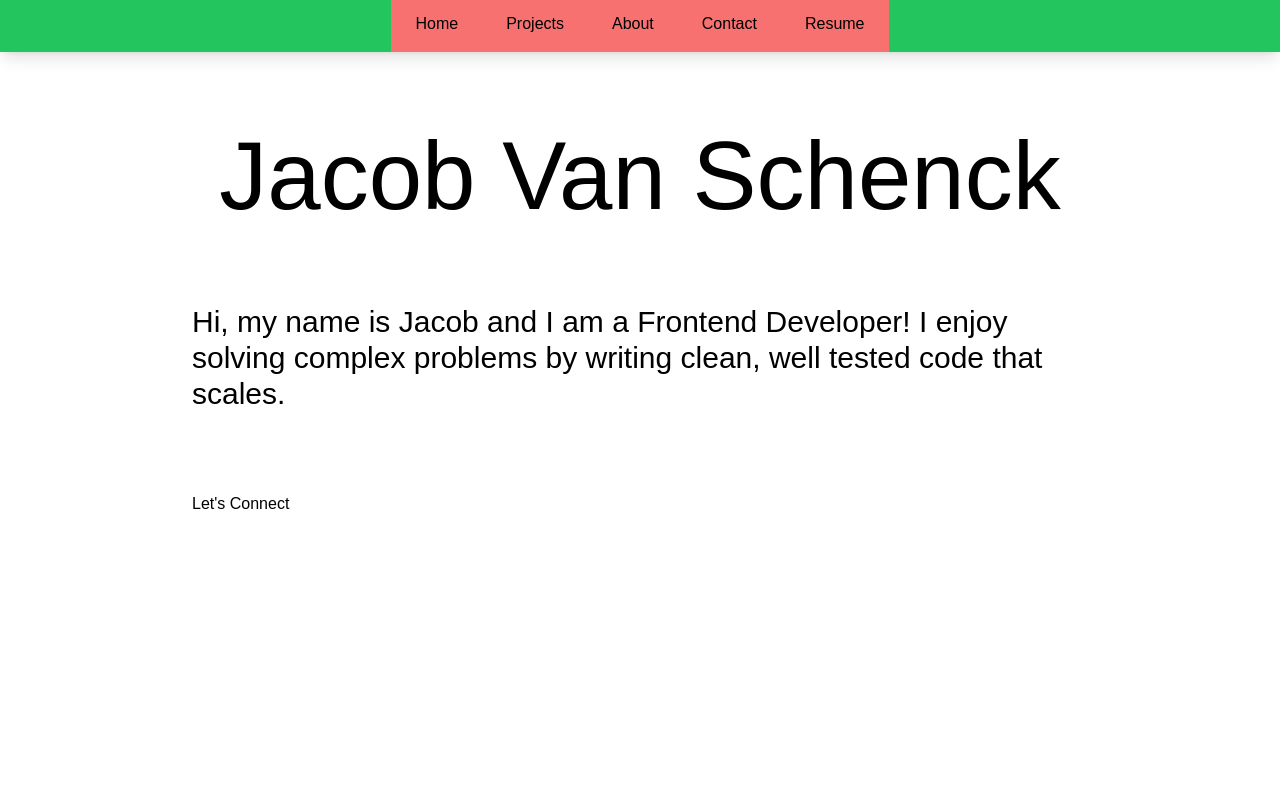
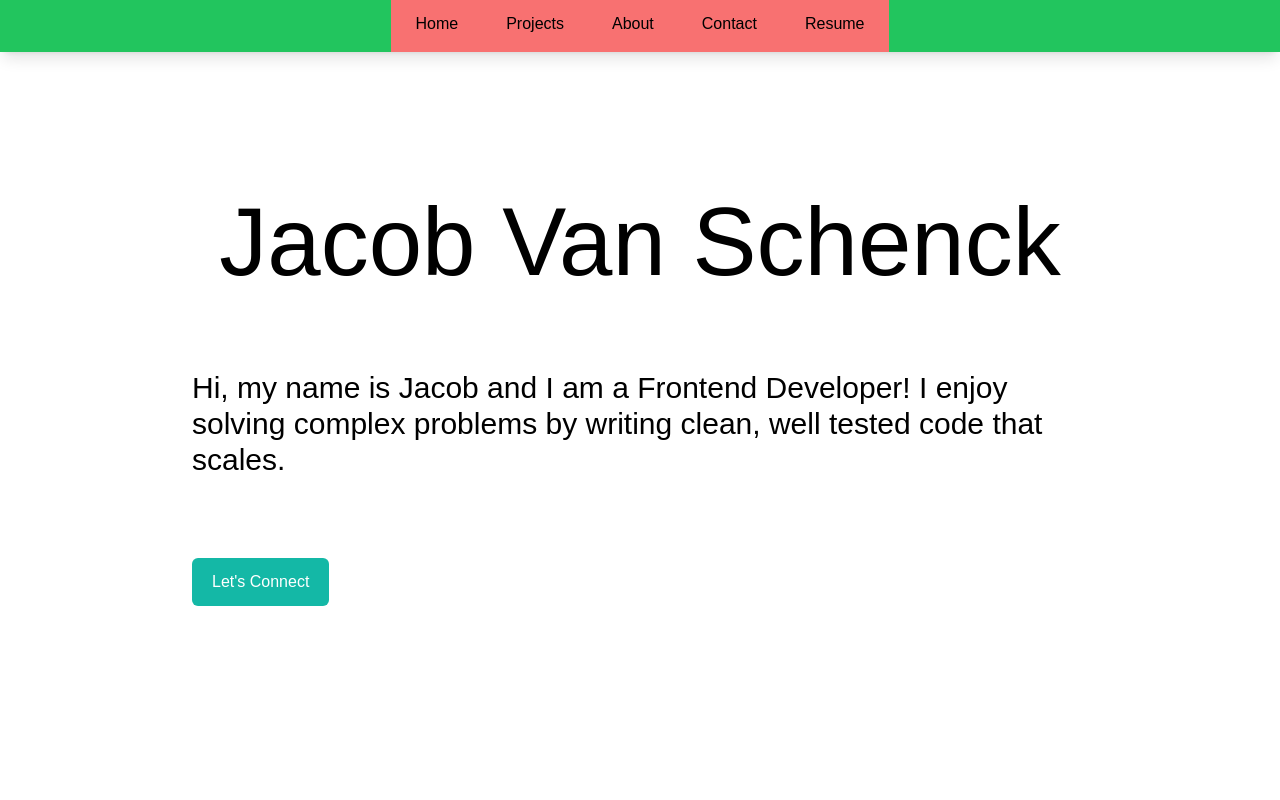
Before and after one commit to jacobvanschenck/portfolio-site, a React (Create React App) app: page / in a window 1280 px wide. Shown: the top 800 px of the page. Built offline with nearby package versions, Linux system fonts and the light colour scheme.

Commit message:
styles button

```diff
--- a/src/components/Hero.js
+++ b/src/components/Hero.js
@@ -1,13 +1,15 @@
 export default function Hero() {
   return (
     <div className="flex h-screen w-screen px-48">
-      <div className="mx-auto mt-32">
+      <div className="mx-auto self-center ">
         <h1 className="mb-20 text-center text-8xl">Jacob Van Schenck</h1>
         <p className="pb-20 text-3xl">
           Hi, my name is Jacob and I am a Frontend Developer! I enjoy solving
           complex problems by writing clean, well tested code that scales.
         </p>
-        <button>Let's Connect</button>
+        <button className="rounded-md bg-teal-500 px-5 py-3 text-white transition-shadow duration-200 hover:shadow-lg hover:shadow-teal-500/50">
+          Let's Connect
+        </button>
       </div>
     </div>
   )
```
